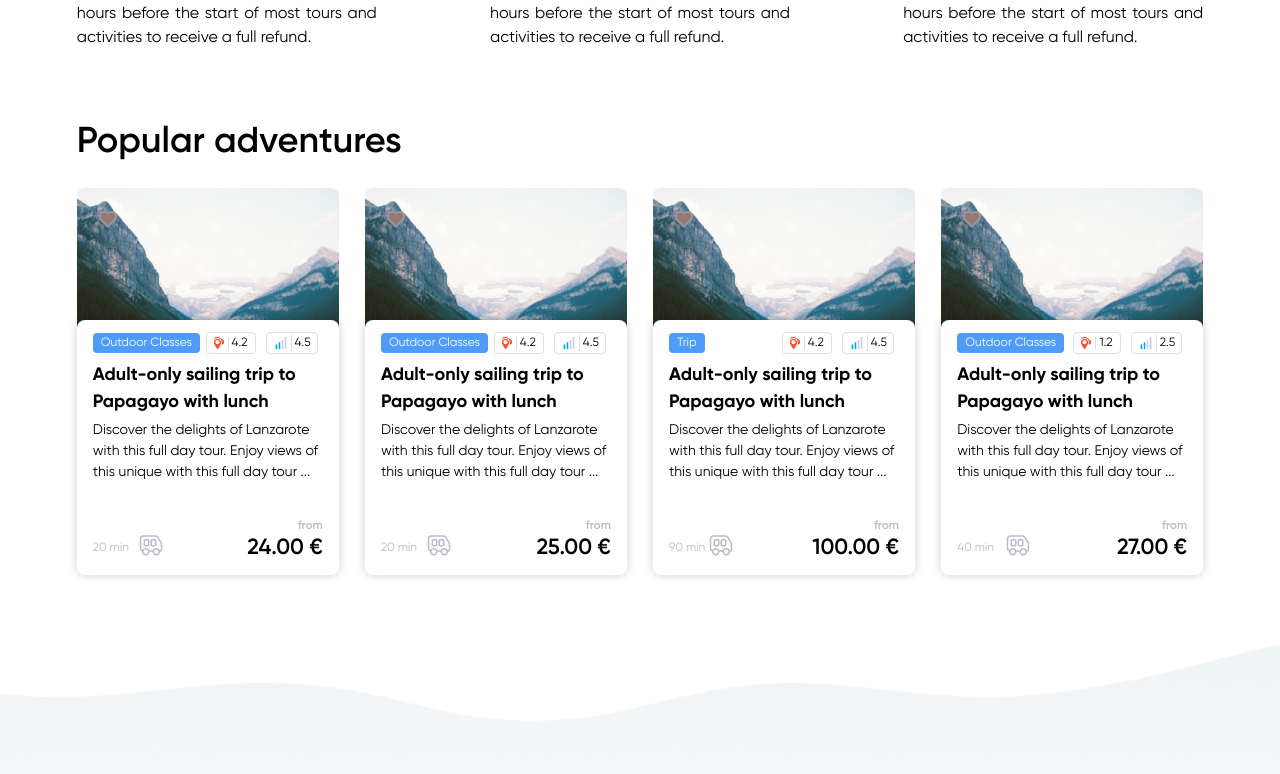
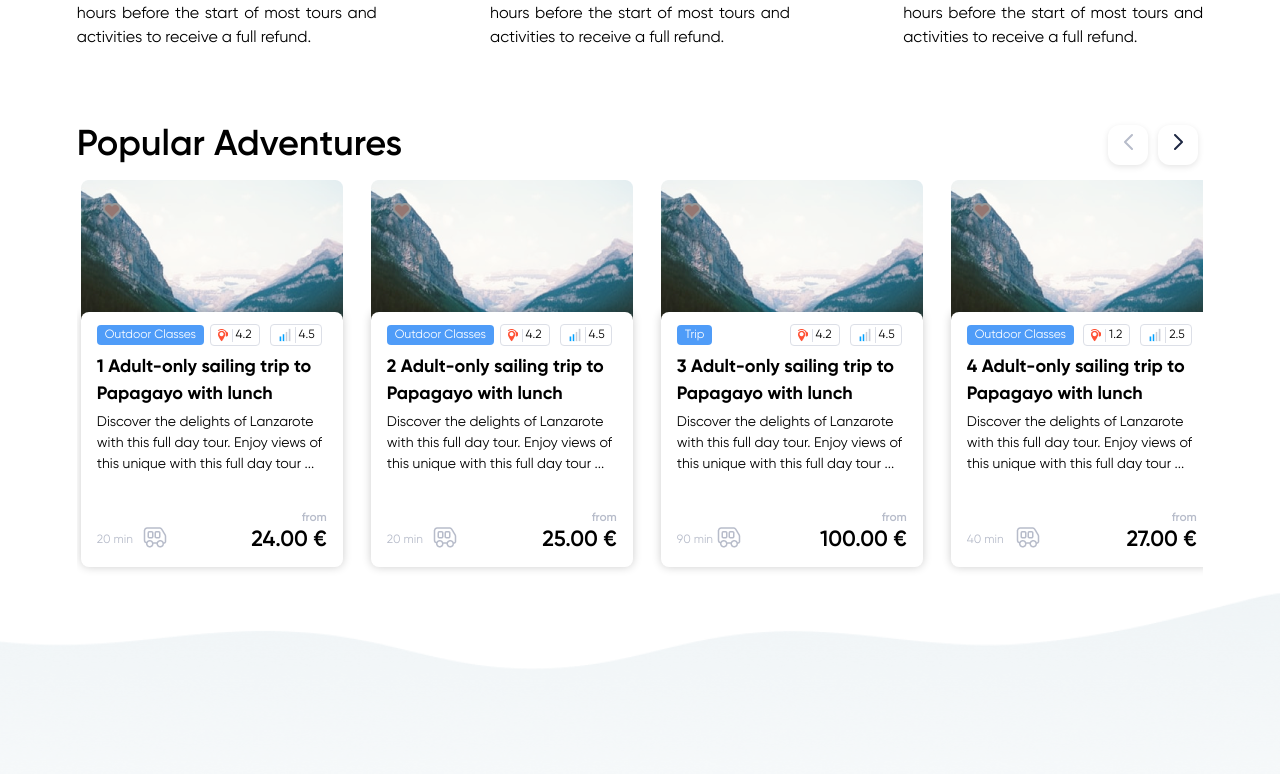
Before and after one commit to Phenazepam/vido, a Vue app: page /#/ in a window 1280 px wide. Shown: the part 922-1696 px from the top of the page. Built offline with nearby package versions, Linux system fonts and the light colour scheme.

Commit message:
slider added

```diff
--- a/src/assets/card.scss
+++ b/src/assets/card.scss
@@ -43,7 +43,7 @@
       transition: .2s;
     }
     &-heart:hover{
-      background-color: $primary;
+      //background-color: $primary;
     }
   }
 
--- /dev/null
+++ b/src/components/vi-card-carousel.vue
@@ -0,0 +1,139 @@
+<template>
+  <div class="vi-card-carousel">
+    <div class="carousel">
+      <div class="container">
+        <div class="carousel__controls">
+          <div class="carousel__controls-title">{{ carousel_title }}</div>
+          <div class="carousel__controls-buttons">
+            <button class="carousel__controls-buttons-prev" @click="prevSlide">
+              <svg
+                width="9"
+                height="16"
+                viewBox="0 0 9 16"
+                fill="none"
+                xmlns="http://www.w3.org/2000/svg"
+              >
+                <path
+                  d="M8 1L1 8L8 15"
+                  stroke="#B7BCCA"
+                  stroke-width="2"
+                  stroke-linecap="round"
+                  stroke-linejoin="round"
+                />
+              </svg>
+            </button>
+            <button class="carousel__controls-buttons-next" @click="nextSlide">
+              <svg
+                width="9"
+                height="16"
+                viewBox="0 0 9 16"
+                fill="none"
+                xmlns="http://www.w3.org/2000/svg"
+              >
+                <path
+                  d="M1 1L8 8L1 15"
+                  stroke="#1E2843"
+                  stroke-width="2"
+                  stroke-linecap="round"
+                  stroke-linejoin="round"
+                />
+              </svg>
+            </button>
+          </div>
+        </div>
+        <div class="wrapper">
+          <div class="carousel__items" :style="{'margin-left': '-' +(290 * currentSlideIndex)+'px'}">
+            <vi-card-vertical
+              v-for="card in carousel_data"
+              :key="card.id"
+              :card_data="card"
+            />
+          </div>
+        </div>
+      </div>
+    </div>
+  </div>
+</template>
+
+<script>
+import ViCardVertical from "./vi-card-vertical.vue";
+
+export default {
+  name: "vi-card-carousel",
+  props: {
+    carousel_data: {
+      type: Array,
+      default: () => [],
+    },
+    carousel_title: {
+      type: String,
+      default: () => "",
+    },
+  },
+  data() {
+    return {
+      currentSlideIndex: 0,
+    };
+  },
+  components: {
+    ViCardVertical,
+  },
+  methods: {
+    prevSlide() {
+      if (this.currentSlideIndex > 0) {
+        this.currentSlideIndex--;
+      }
+    },
+    nextSlide() {
+      if (this.currentSlideIndex >= this.carousel_data.length%4) {
+        this.currentSlideIndex = 0
+      }
+      else{
+        this.currentSlideIndex++;
+      }
+    },
+  },
+};
+</script>
+
+<style lang="scss">
+.carousel {
+  margin-top: 70px;
+  &__controls {
+    display: flex;
+    justify-content: space-between;
+    align-items: center;
+    margin-bottom: 10px;
+    &-title {
+      font-size: 36px;
+      font-weight: 600;
+    }
+    &-buttons {
+      padding: 5px;
+      &-next,
+      &-prev {
+        width: 40px;
+        height: 40px;
+        background-color: transparent;
+        border: transparent;
+        border-radius: 12px;
+        vertical-align: middle;
+        margin: 0 auto;
+        box-shadow: 0px 2px 6px rgba(0, 0, 0, 0.1);
+        margin-left: 10px;
+        cursor: pointer;
+      }
+    }
+  }
+}
+.wrapper {
+  height: 400px;
+  overflow: hidden;
+}
+.carousel__items {
+  padding: 0 4px;
+  display: flex;
+  justify-content: space-between;
+  transition: all ease .5s;
+}
+</style>
--- a/src/components/vi-card-vertical.vue
+++ b/src/components/vi-card-vertical.vue
@@ -1,6 +1,6 @@
 <template>
   <div class="vi-card-vertical">
-    <div class="slider__item card">
+    <div class="card">
       <div class="card__picture">
         <img
           src="@/../public/imgs/MainPage/PopularAdventures/item_picture_01.png"
@@ -74,7 +74,7 @@ export default {
   .card {
   width: 262px;
   position: relative;
-
+  margin-right: 28px;
   &__picture {
     position: absolute;
     z-index: 0;
--- a/src/views/MainPage.vue
+++ b/src/views/MainPage.vue
@@ -58,7 +58,12 @@
     </div>
 
     <!-- Adventures -->
-    <div class="adventures">
+
+    <vi-card-carousel
+      :carousel_title = carouselTitle
+      :carousel_data = cards
+    />
+    <!-- <div class="adventures">
       <div class="container">
         <div class="adventures__title">Popular adventures</div>
         <div class="adventures__slider slider">
@@ -67,7 +72,7 @@
             v-for="card in cards"
             :key="card.id"
             :card_data = card
-          />
+          /> -->
           <!-- <div class="slider__item card">
             <div class="card__picture">
               <img
@@ -288,9 +293,9 @@
               </div>
             </div>
           </div> -->
-        </div>
+     <!--    </div>
       </div>
-    </div>
+    </div> -->
 
     <!-- Advertisement -->
     <div class="adv">
@@ -390,17 +395,18 @@
 <script>
 import Btn from "../components/Btn.vue";
 import ViCardVertical from '../components/vi-card-vertical.vue';
+import ViCardCarousel from '../components/vi-card-carousel.vue'
 export default {
   name: "MainPage",
   components: {
-    Btn, ViCardVertical
+    Btn, ViCardVertical, ViCardCarousel
   },
   data(){
     return{
       cards:[
         {
           id: 1,
-          title: 'Adult-only sailing trip to Papagayo with lunch',
+          title: '1 Adult-only sailing trip to Papagayo with lunch',
           description: 'Discover the delights of Lanzarote with this full day tour. Enjoy views of this unique with this full day tour ...',
           type: 'Outdoor Classes',
           isLiked: false,
@@ -411,7 +417,7 @@ export default {
         },
         {
           id: 2,
-          title: 'Adult-only sailing trip to Papagayo with lunch',
+          title: '2 Adult-only sailing trip to Papagayo with lunch',
           description: 'Discover the delights of Lanzarote with this full day tour. Enjoy views of this unique with this full day tour ...',
           type: 'Outdoor Classes',
           isLiked: false,
@@ -422,7 +428,7 @@ export default {
         },
         {
           id: 3,
-          title: 'Adult-only sailing trip to Papagayo with lunch',
+          title: '3 Adult-only sailing trip to Papagayo with lunch',
           description: 'Discover the delights of Lanzarote with this full day tour. Enjoy views of this unique with this full day tour ...',
           type: 'Trip',
           isLiked: false,
@@ -433,7 +439,40 @@ export default {
         },
         {
           id: 4,
-          title: 'Adult-only sailing trip to Papagayo with lunch',
+          title: '4 Adult-only sailing trip to Papagayo with lunch',
+          description: 'Discover the delights of Lanzarote with this full day tour. Enjoy views of this unique with this full day tour ...',
+          type: 'Outdoor Classes',
+          isLiked: false,
+          ratingVidodo: '1.2',
+          ratingGeneral: '2.5',
+          duration: '40',
+          price: '27.00'
+        },
+        {
+          id: 5,
+          title: '5 Adult-only sailing trip to Papagayo with lunch',
+          description: 'Discover the delights of Lanzarote with this full day tour. Enjoy views of this unique with this full day tour ...',
+          type: 'Outdoor Classes',
+          isLiked: false,
+          ratingVidodo: '1.2',
+          ratingGeneral: '2.5',
+          duration: '40',
+          price: '27.00'
+        },
+        {
+          id: 6,
+          title: '6 Adult-only sailing trip to Papagayo with lunch',
+          description: 'Discover the delights of Lanzarote with this full day tour. Enjoy views of this unique with this full day tour ...',
+          type: 'Outdoor Classes',
+          isLiked: false,
+          ratingVidodo: '1.2',
+          ratingGeneral: '2.5',
+          duration: '40',
+          price: '27.00'
+        },
+        {
+          id: 7,
+          title: '7 Adult-only sailing trip to Papagayo with lunch',
           description: 'Discover the delights of Lanzarote with this full day tour. Enjoy views of this unique with this full day tour ...',
           type: 'Outdoor Classes',
           isLiked: false,
@@ -442,7 +481,8 @@ export default {
           duration: '40',
           price: '27.00'
         }
-      ]
+      ],
+      carouselTitle: 'Popular Adventures',
     }
   }
 };
@@ -482,7 +522,7 @@ export default {
 /* Advertisement */
 .adv {
   min-height: 454px;
-  margin-top: 454px;
+  margin-top: 10px;
   background: no-repeat url(../../public/imgs/MainPage/Advertisement/bg.png);
   background-size: cover;
   background-position: center;
@@ -527,7 +567,7 @@ export default {
 }
 
 /* Adventures */
-.adventures {
+/* .adventures {
   margin-top: 70px;
   &__title {
     font-size: 36px;
@@ -547,8 +587,11 @@ export default {
 .slider {
   display: flex;
   justify-content: space-between;
+  flex-wrap: wrap;
   &__item {
+    flex-basis: 25%;
     width: 262px;
+
   }
 }
 .card {
@@ -561,7 +604,7 @@ export default {
     left: 0;
     top: 0;
     /* background-image: url(../../public/imgs/MainPage/PopularAdventures/item_picture_01.png);
-    height: 144px; */
+    height: 144px;
     &-heart {
       position: absolute;
       top: 16px;
@@ -671,7 +714,7 @@ export default {
       }
     }
   }
-}
+} */
 /* INTRO */
 .intro {
   min-height: calc(100vh - 106px);
```
